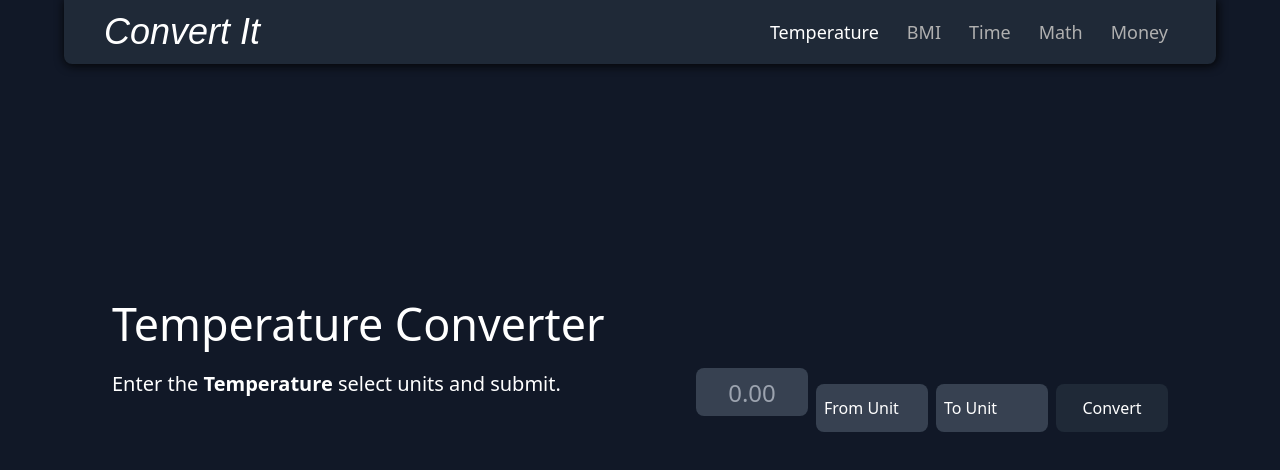
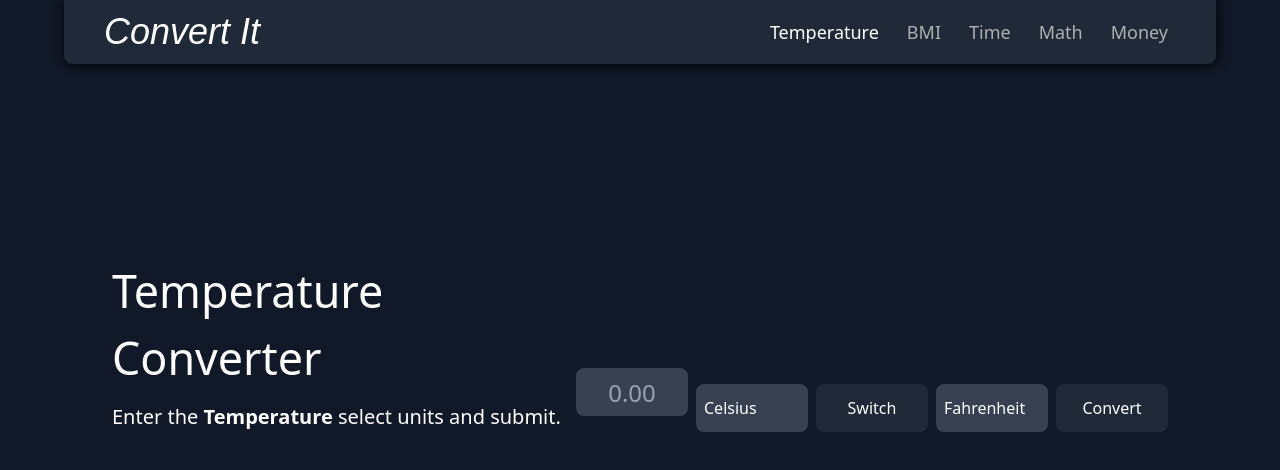
Before and after one commit to YasserDalal/Convert_It, a React (Vite) app: page / in a window 1280 px wide. Shown: the top 470 px of the page. Built offline with nearby package versions, Linux system fonts and the light colour scheme; a web font is replaced by a local one.

Commit message:
import the components, get the contents/clicked props and pass it to child components

```diff
--- a/src/components/InputContent.jsx
+++ b/src/components/InputContent.jsx
@@ -1,38 +1,27 @@
 
-import { useState } from "react";
-import NumberInput from "../utils/formatter/NumberInput";
+import { useState, useEffect } from "react";
+import InputNumber from "./input tag/InputNumber";
+import FirstUnit from "./select tag/FirstUnit";
+import LastUnit from "./select tag/LastUnit";
 
-export default function InputContent({ className }){
+export default function InputContent({ className, contents, clicked }) {
   const [inputValue, setInputValue] = useState();
   const [selectedFrom, setSelectedFrom] = useState("");
   const [selectedTo, setSelectedTo] = useState("");
+  useEffect(() => {
+  const validOptions = contents.find(obj => obj[clicked])?.[clicked][1].units || []; // get all units
+  // if the length is greater than 2 then set the first and the second units
+  validOptions.length >= 2 && setSelectedFrom(validOptions[0].name); setSelectedTo(validOptions[1].name);
+  }, [clicked, contents]);
   return (
     <div className={className}>
       <div className="w-full flex justify-center pb-4">
-        <input type="text" inputMode="decimal" pattern="^\d{1,3}(\.\d{0,2})?$" maxLength={6} value={inputValue}
-             className="w-28 max-[520px]:w-[30%] h-12 rounded-lg bg-gray-700 px-2 text-white text-center text-2xl outline-none focus:shadow-xl focus:shadow-[#000000] cursor-pointer transition-all duration-150 hover:brightness-90" onInput={(e) => NumberInput(e, setInputValue)} placeholder="0.00"/>
+        <InputNumber inputValue={inputValue} setInputValue={setInputValue} />
       </div>
       <div className="max-[520px]:justify-center gap-2  flex max-[520px]:w-[100%]">
-        <select name="cars" className="w-28 max-[520px]:w-full h-12 rounded-lg px-2 bg-gray-700 text-white outline-none focus:shadow-xl cursor-pointer transition-all duration-150 hover:brightness-90" onChange={
-        (e) => setSelectedFrom(e.target.value)} value={selectedFrom}
-        style={{ backgroundImage: 'none', WebkitAppearance: 'none',
-                  MozAppearance: 'none',  appearance: 'none' }}>
-          <option value="" disabled hidden>From Unit</option>
-          <option value="volvo">Volvo</option>
-          <option value="saab">Saab</option>
-          <option value="opel">Opel</option>
-          <option value="audi">Audi</option>
-        </select>
-        <select name="cars" className="w-28 max-[520px]:w-full h-12 rounded-lg px-2 bg-gray-700 text-white focus:shadow-xl cursor-pointer transition-all duration-150 hover:brightness-90" onChange={
-          (e) => setSelectedTo(e.target.value)} value={selectedTo}
-          style={{ backgroundImage: 'none', WebkitAppearance: 'none',
-                    MozAppearance: 'none',  appearance: 'none' }}>
-          <option value="" disabled hidden>To Unit</option>
-          <option value="volvo">Volvo</option>
-          <option value="saab">Saab</option>
-          <option value="opel">Opel</option>
-          <option value="audi">Audi</option>
-        </select>
+        <FirstUnit contents={contents} clicked={clicked} selectedFrom={selectedFrom} setSelectedFrom={setSelectedFrom} selectedTo={selectedTo}/>
+        <button className="w-28 max-[520px]:w-full h-12 rounded-lg bg-gray-800 cursor-pointer hover:bg-slate-700 transition-all duration-150" onClick={() => {setSelectedFrom(selectedTo); setSelectedTo(selectedFrom)}}>Switch</button>
+        <LastUnit contents={contents} clicked={clicked} selectedTo={selectedTo} setSelectedTo={setSelectedTo} selectedFrom={selectedFrom}/>
         <input type="button" value="Convert" className="w-28 max-[520px]:w-full h-12 rounded-lg bg-gray-800 cursor-pointer hover:bg-slate-700 transition-all duration-150"/>
       </div>
     </div>
```
